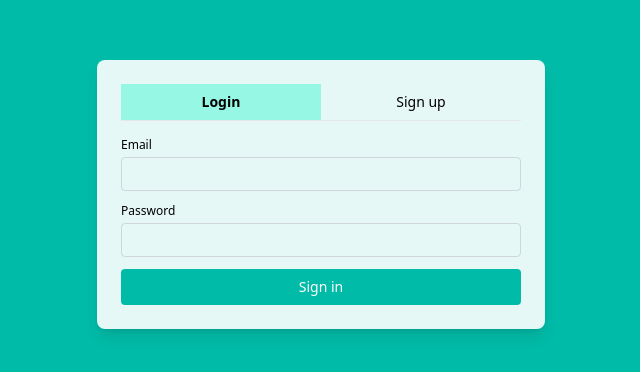
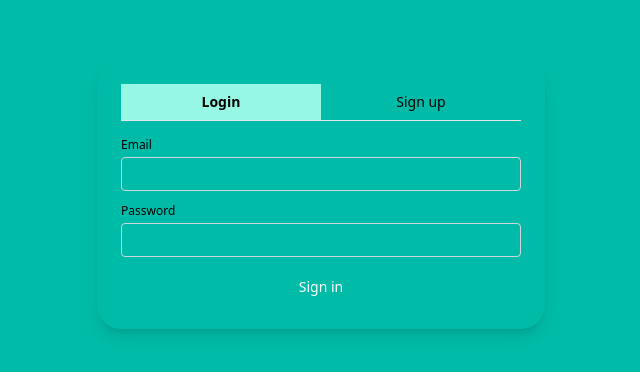
Before and after one commit to JEEVANANTHAM2021/Calendar-weekView, a React (Vite) app in the folder packages/frontend/: page / in a window 1280 px wide. Shown: the part 206-578 px from the top of the page, without its empty margins (319-959 px from the left). Built offline with nearby package versions, Linux system fonts and the light colour scheme; no server answers.

Commit message:
updated file

```diff
--- a/packages/frontend/src/App.tsx
+++ b/packages/frontend/src/App.tsx
@@ -197,7 +197,7 @@ if (authLoading) {
 if (!user) {
   return (
     <main className="min-h-screen flex items-center justify-center bg-teal-500 font-sans px-4 py-8">
-      <div className="w-full max-w-sm sm:max-w-md rounded-lg bg-white/90 shadow-lg p-4 sm:p-6">
+      <div className="w-full max-w-sm sm:max-w-md rounded-3xl bg-white/0 shadow-lg p-4 sm:p-6">
         {/* Toggle: Login / Sign up */}
         <div className="mb-4 flex border-b border-gray-200">
           <button
```
